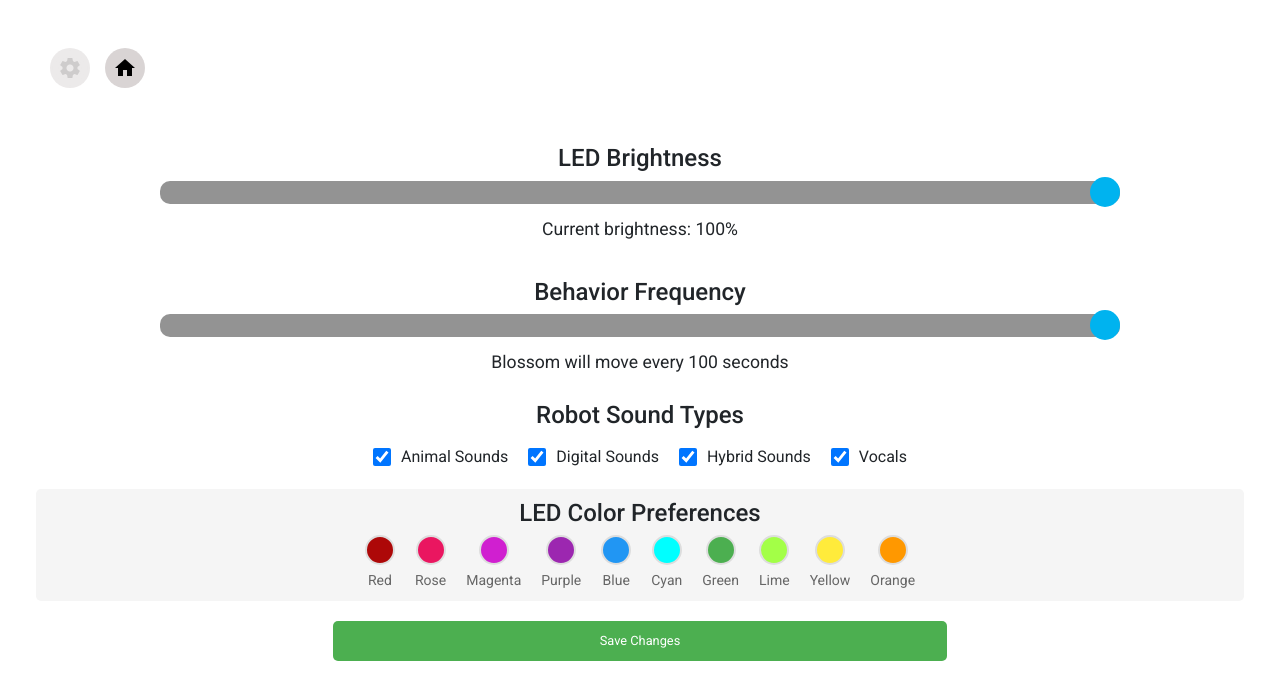
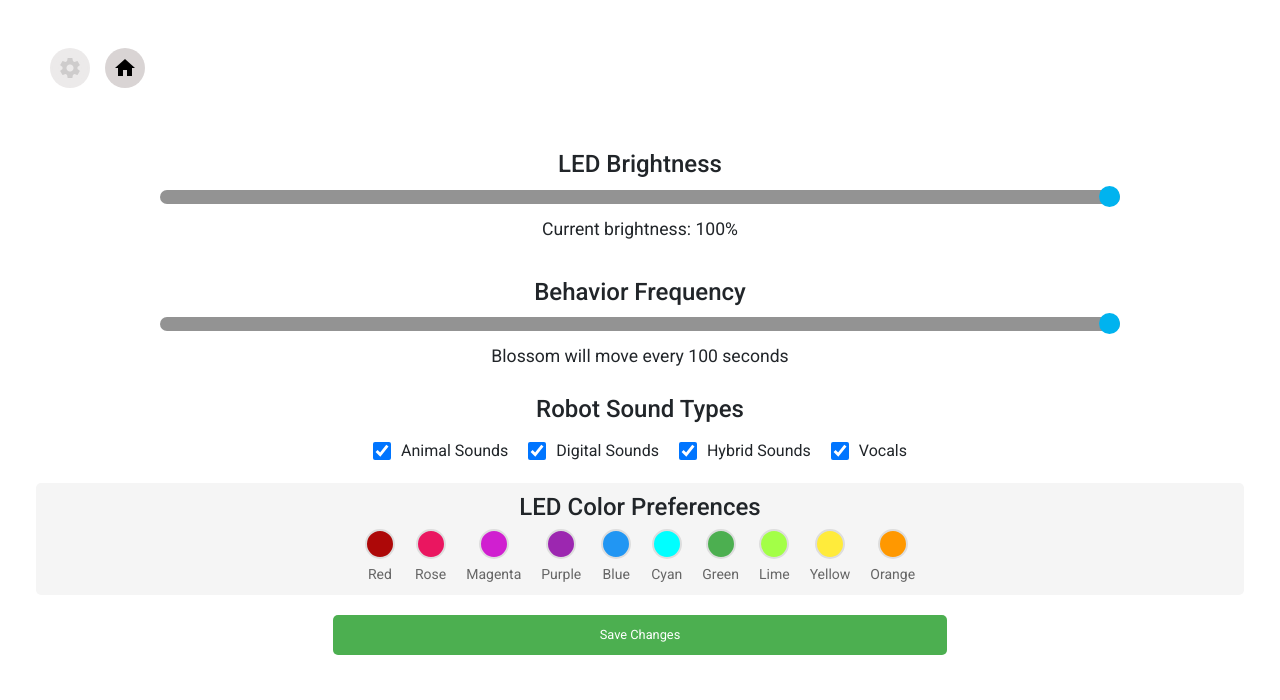
Before and after one commit to interaction-lab/BlossomUI_2425, an Angular app in the folder inlab_study/frontend/blossom-ang-ts/: page /settings in a window 1280 px wide. Shown: the top 700 px of the page. Built offline with nearby package versions, Linux system fonts and the light colour scheme.

Commit message:
made slider wideness more subtle

```diff
--- a/inlab_study/frontend/blossom-ang-ts/src/app/settings/settings.component.css
+++ b/inlab_study/frontend/blossom-ang-ts/src/app/settings/settings.component.css
@@ -42,12 +42,12 @@ input[type="range"]
 {
   -webkit-appearance: none;
   width: 80%;
-  height: 23px;
+  height: 14px;
 }
 
 input[type="range"]::-webkit-slider-runnable-track
 {
-  height: 23px;
+  height: 14px;
   cursor: pointer;
   background: #939393;
   border-radius: 10px;
@@ -56,8 +56,8 @@ input[type="range"]::-webkit-slider-runnable-track
 input[type="range"]::-webkit-slider-thumb
 {
   -webkit-appearance: none;
-  height: 30px;
-  width: 30px;
+  height: 21px;
+  width: 21px;
   background: #00b3ef;
   border-radius: 50%;
   margin-top: -4.5px;
```
